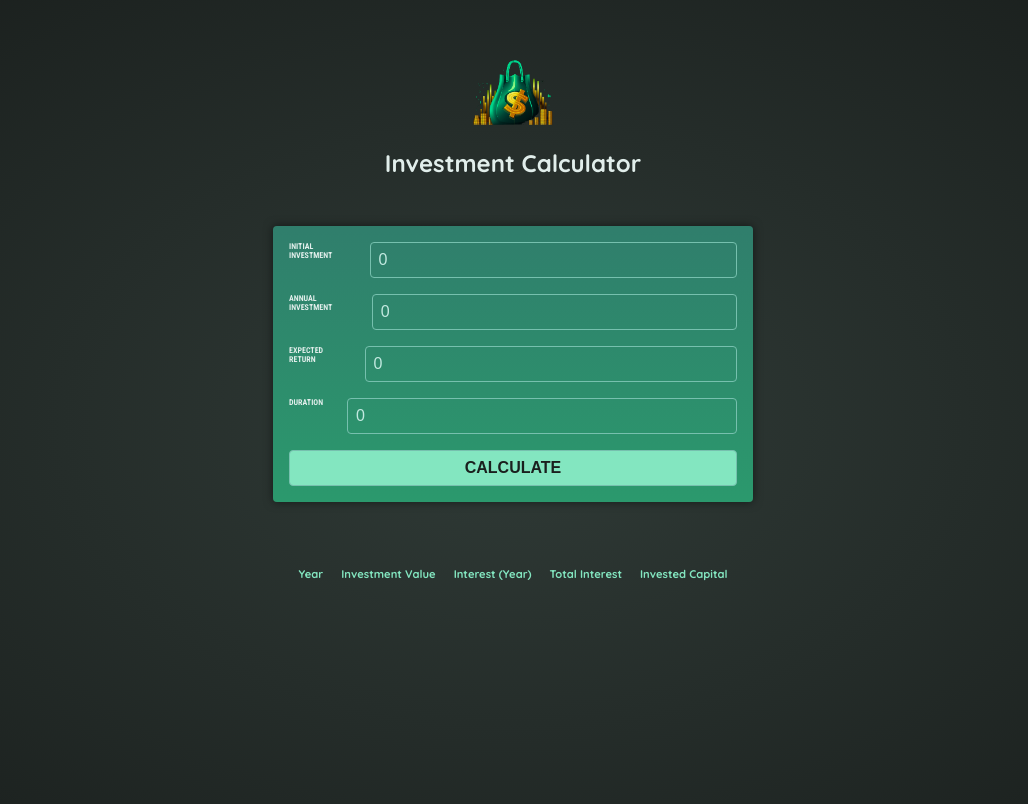
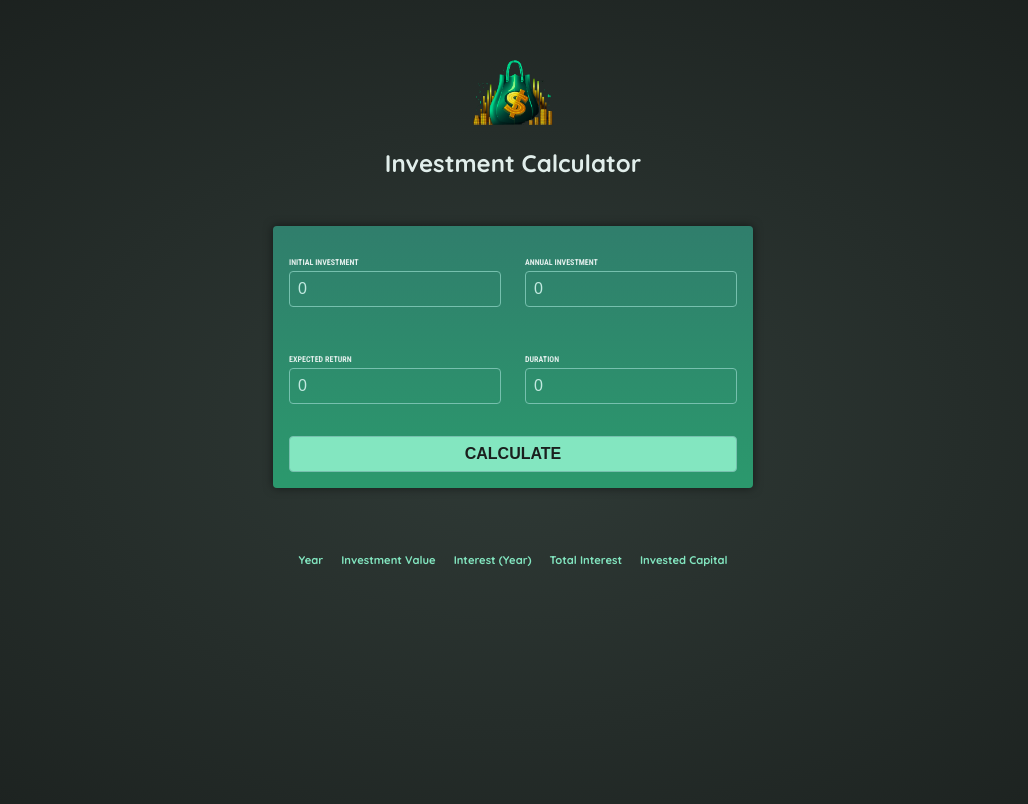
Before and after one commit to Devhunter16/Investment-Calculator-Angular-TypeScript-Practice-Project, an Angular app: page / in a window 1280 px wide. Shown: the top 804 px of the page, without its empty margins (127-1155 px from the left). Built offline with nearby package versions, Linux system fonts and the light colour scheme.

Commit message:
Switching up the styling of the form to make it look nicer.

```diff
--- a/src/app/user-input/user-input.component.html
+++ b/src/app/user-input/user-input.component.html
@@ -1,19 +1,23 @@
 <form [formGroup]="investmentForm" (ngSubmit)="onCalculate()">
     <div class="input-group">
+        <p>
             <label for="initial-investment">INITIAL INVESTMENT</label>
             <input id="initial-investment" formControlName="initialInvestment" type="number" placeholder="0.00" min="0"/>
+        </p>
+        <p>
+            <label for="annual-investment">ANNUAL INVESTMENT</label>
+            <input id="annual-investment" formControlName="annualInvestment" type="number" placeholder="0.00" min="0"/>
+        </p>
     </div>
     <div class="input-group">
-        <label for="annual-investment">ANNUAL INVESTMENT</label>
-        <input id="annual-investment" formControlName="annualInvestment" type="number" placeholder="0.00" min="0"/>
-    </div>
-    <div class="input-group">
+        <p>
             <label for="expected-return">EXPECTED RETURN</label>
             <input id="expected-return" formControlName="expectedReturn" type="number" placeholder="0.00" min="0"/>
-    </div>
-    <div class="input-group">
+        </p>
+        <p>
             <label for="duration">DURATION</label>
             <input id="duration" formControlName="duration" type="number" placeholder="0" min="0"/>
+        </p>
     </div>
     <button type="submit">Calculate</button>
 </form>
```
Lines whose indentation alone changed are shown as unchanged.
